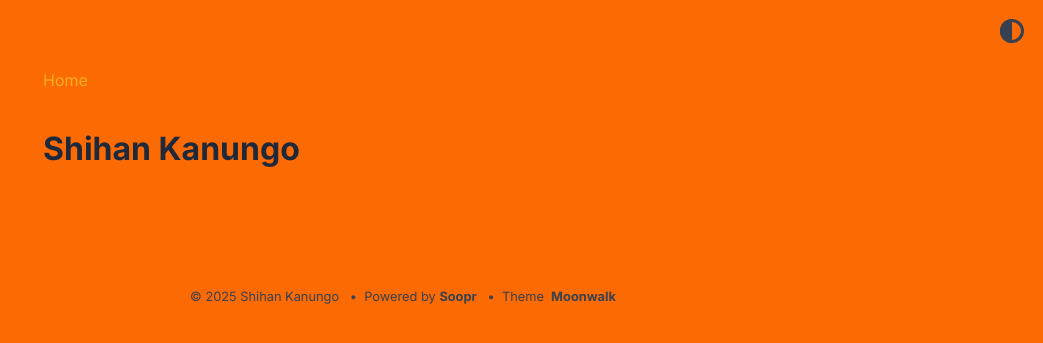
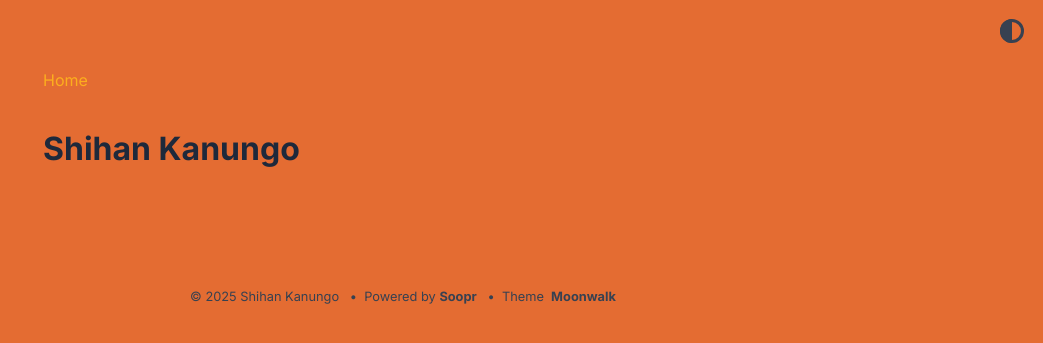
Before and after one commit to shihankanungo/shihankanungo.github.io, a Jekyll site: the page built from blog.html, in a window 1280 px wide. Shown: the top 343 px of the page, without its empty margins (237-1280 px from the left). Built offline with Jekyll 4.4.1, drawn with Linux system fonts in a browser that asks for light colours.

Commit message:
Update moonwalk.scss

```diff
--- a/_sass/moonwalk.scss
+++ b/_sass/moonwalk.scss
@@ -97,7 +97,7 @@ img {
   html, body  {
       --links: #FCAE1E; // #91A7FF;
       --highlight: #41C7C7;
-      --bg: #FC6A03; // #ED7014; // #fa931e;
+      --bg: #E46C32; // #FC6A03; // #ED7014; // #fa931e;
       --bg-secondary: #8cb3f5;
       --headings: #1e293b;
       --text: #374151;
```
